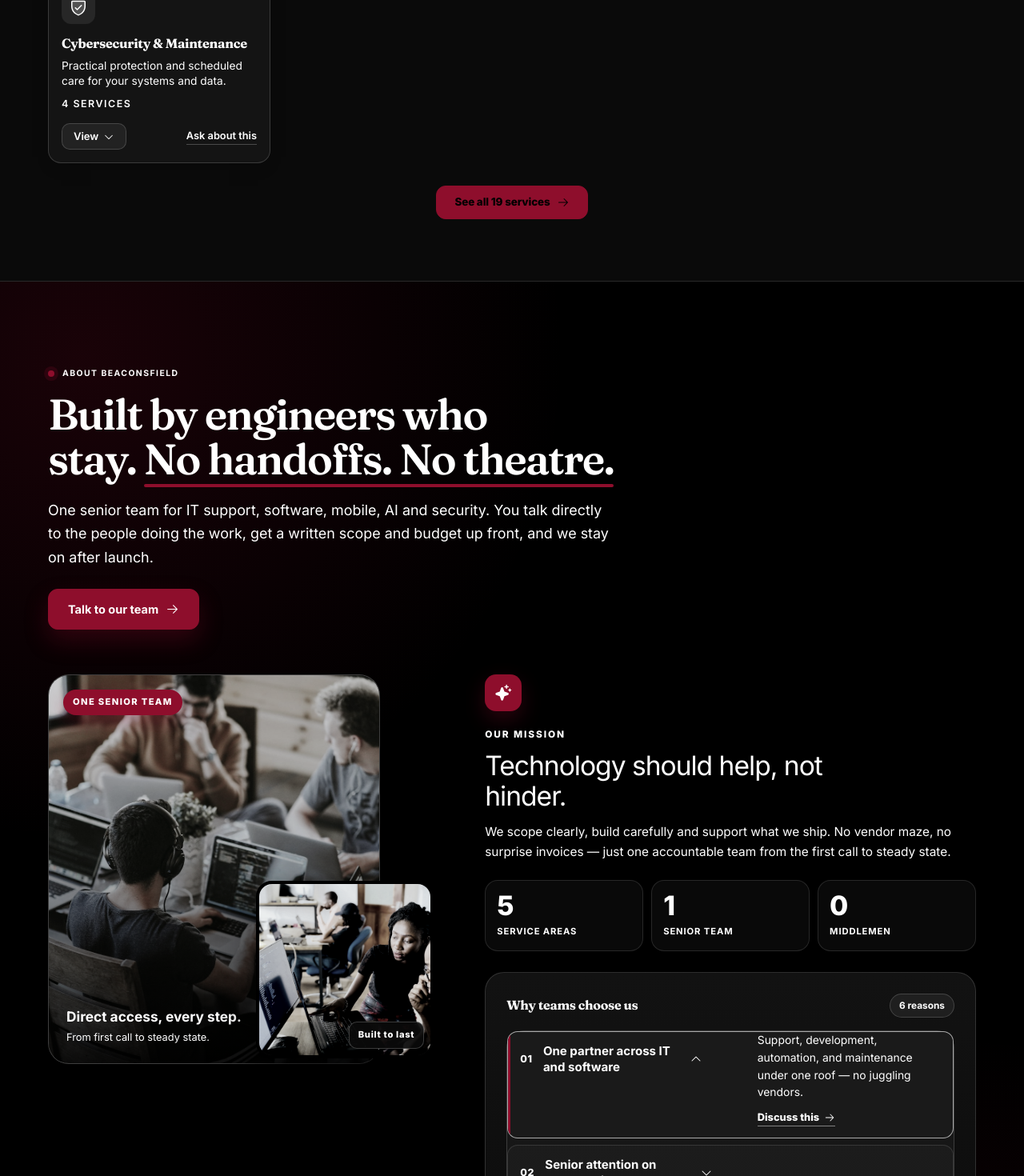
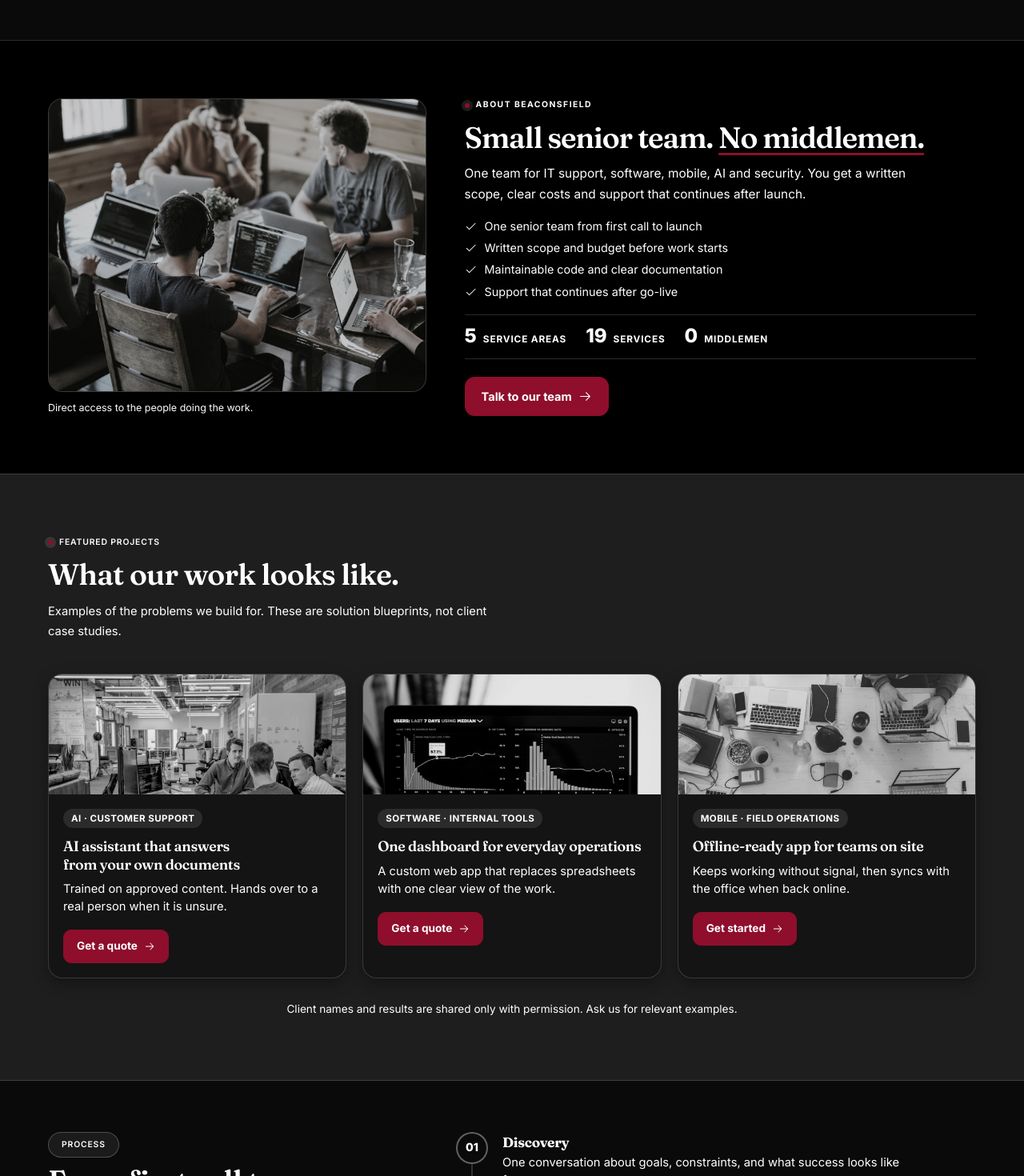
Before and after one commit to IqraMalik99/becon-field, a React (Vite) app: page / in a window 1280 px wide. Shown: the part 1320-2790 px from the top of the page at 80% size. Built offline with nearby package versions, Linux system fonts and the light colour scheme.

Commit message:
refine: compact about section and four compact service cards

```diff
--- a/src/components/sections/AboutSection.jsx
+++ b/src/components/sections/AboutSection.jsx
@@ -1,81 +1,88 @@
-import { useState } from 'react'
 import { ArrowRight } from '@phosphor-icons/react/dist/csr/ArrowRight'
-import { CaretDown } from '@phosphor-icons/react/dist/csr/CaretDown'
-import { Sparkle } from '@phosphor-icons/react/dist/csr/Sparkle'
+import { Check } from '@phosphor-icons/react/dist/csr/Check'
 import Reveal from '../Reveal.jsx'
 import { useConsultation } from '../../context/consultationContext.js'
-import { whyUs } from '../../data/site.js'
 
-/* Inline CSS: photo-led split layout, red accents, bright white text */
+const points = [
+  'One senior team from first call to launch',
+  'Written scope and budget before work starts',
+  'Maintainable code and clear documentation',
+  'Support that continues after go-live',
+]
+
+/* Inline CSS: compact, flat, photo-led About section with bright white text */
 const css = `
 .about-section {
-  position: relative;
-  overflow: hidden;
-  padding: clamp(64px, 8vw, 112px) 0;
+  padding: clamp(48px, 6vw, 72px) 0;
   color: var(--white);
   background: #000000;
   border-top: 1px solid var(--line-light);
-  isolation: isolate;
 }
-.about-section::before {
-  content: '';
-  position: absolute;
-  inset: 0;
-  z-index: -1;
-  background:
-    radial-gradient(circle at 8% 6%, rgba(142, 14, 44, 0.18), transparent 32%),
-    radial-gradient(circle at 94% 94%, rgba(196, 18, 58, 0.1), transparent 28%);
+.about-section__grid {
+  display: grid;
+  grid-template-columns: minmax(0, 0.85fr) minmax(0, 1.15fr);
+  gap: clamp(24px, 4vw, 48px);
+  align-items: center;
 }
 
-.about-head { max-width: 54rem; margin-bottom: clamp(32px, 5vw, 56px); }
-.about-section .eyebrow {
+.about-media img {
+  display: block;
+  width: 100%;
+  height: 100%;
+  object-fit: cover;
+  filter: grayscale(72%) contrast(1.05);
+  transition: filter 0.4s ease, transform 0.5s ease;
+}
+.about-media__frame {
+  overflow: hidden;
+  aspect-ratio: 4 / 3.1;
+  background: var(--surface-2);
+  border: 1px solid var(--line-light);
+  border-radius: 18px;
+}
+.about-media:hover img { filter: grayscale(0%); transform: scale(1.03); }
+.about-media__caption { margin: 10px 0 0; color: var(--white); font-size: 0.78rem; }
+
+.about-copy .eyebrow { color: var(--white); font-weight: 700; letter-spacing: 0.14em; text-transform: uppercase; }
+.about-copy .eyebrow__dot { background: var(--red); }
+.about-copy h2 {
+  margin: 10px 0 12px;
+  color: var(--white);
+  font-size: clamp(1.6rem, 3vw, 2.3rem);
+  line-height: 1.1;
+  letter-spacing: -0.03em;
+}
+.about-copy .text-accent-bright {
+  color: var(--white);
+  text-decoration: underline;
+  text-decoration-color: var(--red);
+  text-decoration-thickness: 3px;
+  text-underline-offset: 6px;
+}
+.about-copy__lead { max-width: 36rem; margin: 0; color: var(--white); font-size: 0.96rem; line-height: 1.65; }
+
+.about-points { display: grid; gap: 7px; margin: 18px 0 0; padding: 0; list-style: none; }
+.about-points li { display: flex; align-items: flex-start; gap: 10px; color: var(--white); font-size: 0.9rem; line-height: 1.4; }
+.about-points svg { flex: none; margin-top: 2px; color: var(--white); }
+
+.about-stats {
+  display: flex;
+  flex-wrap: wrap;
+  gap: 24px;
+  margin: 18px 0 22px;
+  padding: 14px 0;
+  border-top: 1px solid var(--line-light);
+  border-bottom: 1px solid var(--line-light);
+}
+.about-stat { display: flex; align-items: baseline; gap: 8px; }
+.about-stat__num { color: var(--white); font-size: 1.5rem; font-weight: 800; line-height: 1; }
+.about-stat__label { color: var(--white); font-size: 0.74rem; font-weight: 700; letter-spacing: 0.07em; text-transform: uppercase; }
+
+.about-cta {
   display: inline-flex;
   align-items: center;
-  gap: 10px;
-  margin: 0 0 16px;
-  color: var(--white);
-  font-weight: 700;
-  letter-spacing: 0.14em;
-  text-transform: uppercase;
-}
-.about-section .eyebrow__dot {
-  width: 8px;
-  height: 8px;
-  background: var(--red);
-  border-radius: 50%;
-  box-shadow: 0 0 0 5px rgba(142, 14, 44, 0.18);
-}
-.about-section h2 {
-  margin: 0;
-  color: var(--white);
-  font-size: clamp(2rem, 4.4vw, 3.35rem);
-  line-height: 1.04;
-  letter-spacing: -0.035em;
-}
-.about-section .text-accent-bright { position: relative; display: inline-block; color: var(--white); }
-.about-section .text-accent-bright::after {
-  content: '';
-  position: absolute;
-  left: 0;
-  right: 0;
-  bottom: -6px;
-  height: 4px;
-  background: var(--red);
-  border-radius: 999px;
-}
-.about-head__lead {
-  max-width: 44rem;
-  margin: 20px 0 0;
-  color: var(--white);
-  font-size: clamp(1rem, 1.6vw, 1.12rem);
-  line-height: 1.65;
-}
-.about-head__cta {
-  display: inline-flex;
-  align-items: center;
-  gap: 9px;
-  margin-top: 24px;
-  padding: 13px 24px;
+  gap: 8px;
+  padding: 12px 20px;
   color: var(--white);
   font: inherit;
   font-weight: 700;
@@ -83,309 +90,75 @@ const css = `
   border: 1px solid var(--red);
   border-radius: 12px;
   cursor: pointer;
-  box-shadow: 0 14px 30px rgba(142, 14, 44, 0.28);
   transition: background 0.18s ease, transform 0.18s ease, gap 0.18s ease;
 }
-.about-head__cta:hover { background: var(--red-hover); border-color: var(--red-hover); transform: translateY(-2px); gap: 13px; }
+.about-cta:hover { background: var(--red-hover); border-color: var(--red-hover); transform: translateY(-2px); gap: 12px; }
 
-.about-section__grid {
-  display: grid;
-  grid-template-columns: minmax(0, 0.88fr) minmax(0, 1.12fr);
-  gap: clamp(28px, 5vw, 64px);
-  align-items: start;
-}
-
-/* Photo collage */
-.about-media { position: relative; min-height: clamp(380px, 42vw, 520px); }
-.about-media__primary {
-  position: relative;
-  overflow: hidden;
-  width: 86%;
-  aspect-ratio: 4 / 4.7;
-  background: var(--surface-2);
-  border: 1px solid rgba(255, 255, 255, 0.18);
-  border-radius: 26px;
-}
-.about-media__primary img,
-.about-media__secondary img {
-  display: block;
-  width: 100%;
-  height: 100%;
-  object-fit: cover;
-  transition: filter 0.45s ease, transform 0.55s ease;
-}
-.about-media__primary img { filter: grayscale(62%) contrast(1.06); }
-.about-media__secondary img { filter: grayscale(78%) contrast(1.08); }
-.about-media:hover .about-media__primary img,
-.about-media:hover .about-media__secondary img { filter: grayscale(0%); transform: scale(1.035); }
-.about-media__primary::after {
-  content: '';
-  position: absolute;
-  inset: 0;
-  background: linear-gradient(to top, rgba(0, 0, 0, 0.88), transparent 58%);
-}
-.about-media__badge {
-  position: absolute;
-  top: 18px;
-  left: 18px;
-  z-index: 2;
-  padding: 7px 12px;
-  color: var(--white);
-  font-size: 0.7rem;
-  font-weight: 800;
-  letter-spacing: 0.12em;
-  text-transform: uppercase;
-  background: var(--red);
-  border-radius: 999px;
-  box-shadow: 0 8px 22px rgba(142, 14, 44, 0.3);
-}
-.about-media__caption { position: absolute; left: 22px; right: 22px; bottom: 22px; z-index: 2; }
-.about-media__caption strong { display: block; color: var(--white); font-size: 1.08rem; line-height: 1.25; }
-.about-media__caption span { display: block; margin-top: 5px; color: var(--white); font-size: 0.8rem; }
-.about-media__secondary {
-  position: absolute;
-  right: 0;
-  bottom: 40px;
-  z-index: 3;
-  overflow: hidden;
-  width: 46%;
-  aspect-ratio: 1 / 1;
-  background: var(--surface-2);
-  border: 4px solid #000000;
-  border-radius: 20px;
-  box-shadow: 0 24px 54px rgba(0, 0, 0, 0.65);
-}
-.about-media__tag {
-  position: absolute;
-  right: 8px;
-  bottom: 8px;
-  z-index: 4;
-  padding: 7px 11px;
-  color: var(--white);
-  font-size: 0.7rem;
-  font-weight: 800;
-  letter-spacing: 0.06em;
-  background: rgba(10, 10, 10, 0.92);
-  border: 1px solid rgba(255, 255, 255, 0.2);
-  border-radius: 10px;
-}
-
-/* Mission + reasons */
-.about-copy__mark {
-  display: grid;
-  place-items: center;
-  width: 46px;
-  height: 46px;
-  margin-bottom: 20px;
-  color: var(--white);
-  background: var(--red);
-  border-radius: 14px;
-  box-shadow: 0 10px 26px rgba(142, 14, 44, 0.3);
-}
-.about-copy__label {
-  margin: 0 0 10px;
-  color: var(--white);
-  font-size: 0.74rem;
-  font-weight: 800;
-  letter-spacing: 0.16em;
-  text-transform: uppercase;
-}
-.about-copy__title {
-  margin: 0;
-  max-width: 24ch;
-  color: var(--white);
-  font-size: clamp(1.5rem, 2.7vw, 2.1rem);
-  line-height: 1.14;
-  letter-spacing: -0.03em;
-}
-.about-copy__body {
-  margin: 14px 0 0;
-  color: var(--white);
-  font-size: 0.96rem;
-  line-height: 1.62;
-}
-.about-stats {
-  display: grid;
-  grid-template-columns: repeat(3, minmax(0, 1fr));
-  gap: 10px;
-  margin: 22px 0 26px;
-}
-.about-stat {
-  padding: 14px;
-  background: rgba(255, 255, 255, 0.035);
-  border: 1px solid rgba(255, 255, 255, 0.12);
-  border-radius: 16px;
-}
-.about-stat__num { display: block; color: var(--white); font-size: clamp(1.6rem, 3vw, 2.1rem); font-weight: 800; line-height: 1; }
-.about-stat__label { display: block; margin-top: 7px; color: var(--white); font-size: 0.7rem; font-weight: 700; letter-spacing: 0.08em; text-transform: uppercase; }
-
-.about-reasons {
-  padding: clamp(18px, 2.4vw, 26px);
-  background: linear-gradient(180deg, rgba(20, 20, 20, 0.9), rgba(10, 10, 10, 0.9));
-  border: 1px solid rgba(255, 255, 255, 0.14);
-  border-radius: 24px;
-}
-.about-reasons__head { display: flex; align-items: center; justify-content: space-between; gap: 16px; margin-bottom: 16px; }
-.about-reasons__head h3 { margin: 0; color: var(--white); font-size: 1rem; font-weight: 800; }
-.about-reasons__count { padding: 5px 11px; color: var(--white); font-size: 0.74rem; font-weight: 700; background: rgba(255, 255, 255, 0.06); border: 1px solid rgba(255, 255, 255, 0.16); border-radius: 999px; }
-.about-section__list { display: grid; gap: 8px; margin: 0; padding: 0; list-style: none; }
-.about-item {
-  position: relative;
-  overflow: hidden;
-  background: rgba(255, 255, 255, 0.025);
-  border: 1px solid rgba(255, 255, 255, 0.12);
-  border-radius: 13px;
-  transition: border-color 0.2s ease, background 0.2s ease, transform 0.2s ease;
-}
-.about-item:hover { border-color: rgba(255, 255, 255, 0.55); transform: translateX(3px); }
-.about-item.is-open { background: #1a1a1a; border-color: rgba(255, 255, 255, 0.62); }
-.about-item.is-open::before { content: ''; position: absolute; inset: 0 auto 0 0; width: 3px; background: var(--red); }
-.about-item__trigger { display: flex; align-items: center; gap: 13px; width: 100%; padding: 14px 15px; color: var(--white); font: inherit; text-align: left; background: transparent; border: 0; cursor: pointer; }
-.about-item__num { flex-shrink: 0; color: var(--white); font-size: 0.78rem; font-weight: 800; letter-spacing: 0.06em; }
-.about-item__title { flex: 1; color: var(--white); font-size: 0.94rem; font-weight: 700; line-height: 1.3; }
-.about-item__caret { flex-shrink: 0; color: var(--white); transition: transform 0.22s ease; }
-.about-item.is-open .about-item__caret { transform: rotate(180deg); }
-.about-item__panel { display: grid; grid-template-rows: 0fr; transition: grid-template-rows 0.26s ease; }
-.about-item.is-open .about-item__panel { grid-template-rows: 1fr; }
-.about-item__panel-inner { overflow: hidden; }
-.about-item__panel p { margin: 0; padding: 0 15px 7px 42px; color: var(--white); font-size: 0.87rem; line-height: 1.55; }
-.about-item__link { display: inline-flex; align-items: center; gap: 6px; margin: 0 0 14px 42px; padding: 0; color: var(--white); font: inherit; font-size: 0.8rem; font-weight: 800; background: transparent; border: 0; border-bottom: 1px solid rgba(255, 255, 255, 0.45); cursor: pointer; transition: gap 0.18s ease, border-color 0.18s ease; }
-.about-item__link:hover { gap: 10px; border-bottom-color: var(--white); }
-
-@media (max-width: 960px) {
+@media (max-width: 860px) {
   .about-section__grid { grid-template-columns: 1fr; }
-  .about-head { margin-bottom: 32px; }
-  .about-media { min-height: 440px; }
-}
-@media (max-width: 560px) {
-  .about-media { min-height: 380px; }
-  .about-media__primary { width: 90%; }
-  .about-media__secondary { width: 48%; bottom: 32px; }
-  .about-stats { grid-template-columns: 1fr; }
-  .about-item__panel p, .about-item__link { padding-left: 15px; margin-left: 0; }
+  .about-media__frame { aspect-ratio: 16 / 9; }
 }
 `
 
 export default function AboutSection() {
   const { openConsultation } = useConsultation()
-  const [open, setOpen] = useState(0)
 
   return (
     <section className="section about-section" id="about" aria-labelledby="about-heading">
       <style>{css}</style>
-      <div className="container">
-        <Reveal className="about-head">
+      <div className="container about-section__grid">
+        <Reveal className="about-media">
+          <div className="about-media__frame">
+            <img
+              src="/images/about-team.jpg"
+              alt="Senior team collaborating around a table"
+              decoding="async"
+            />
+          </div>
+          <p className="about-media__caption">Direct access to the people doing the work.</p>
+        </Reveal>
+
+        <Reveal className="about-copy" delay={80}>
           <p className="eyebrow">
             <span className="eyebrow__dot" aria-hidden="true" />
             About Beaconsfield
           </p>
           <h2 id="about-heading">
-            Built by engineers who stay.{' '}
-            <span className="text-accent-bright">No handoffs. No theatre.</span>
+            Small senior team. <span className="text-accent-bright">No middlemen.</span>
           </h2>
-          <p className="about-head__lead">
-            One senior team for IT support, software, mobile, AI and security. You talk directly to
-            the people doing the work, get a written scope and budget up front, and we stay on after
-            launch.
+          <p className="about-copy__lead">
+            One team for IT support, software, mobile, AI and security. You get a written scope,
+            clear costs and support that continues after launch.
           </p>
-          <button type="button" className="about-head__cta" onClick={() => openConsultation()}>
-            Talk to our team <ArrowRight size={17} aria-hidden="true" />
-          </button>
-        </Reveal>
 
-        <div className="about-section__grid">
-          <Reveal className="about-media">
-            <div className="about-media__primary">
-              <img
-                src="/images/about-team.jpg"
-                alt="Senior team collaborating around a table"
-                decoding="async"
-              />
-              <span className="about-media__badge">One senior team</span>
-              <div className="about-media__caption">
-                <strong>Direct access, every step.</strong>
-                <span>From first call to steady state.</span>
-              </div>
-            </div>
-            <div className="about-media__secondary">
-              <img
-                src="/images/about-work.jpg"
-                alt="Engineers working together on a project"
-                decoding="async"
-              />
-              <span className="about-media__tag">Built to last</span>
-            </div>
-          </Reveal>
+          <ul className="about-points">
+            {points.map((point) => (
+              <li key={point}>
+                <Check size={15} aria-hidden="true" />
+                {point}
+              </li>
+            ))}
+          </ul>
 
-          <div className="about-copy-wrap">
-            <Reveal className="about-copy">
-              <span className="about-copy__mark" aria-hidden="true">
-                <Sparkle size={22} weight="fill" />
-              </span>
-              <p className="about-copy__label">Our mission</p>
-              <p className="about-copy__title">Technology should help, not hinder.</p>
-              <p className="about-copy__body">
-                We scope clearly, build carefully and support what we ship. No vendor maze, no
-                surprise invoices — just one accountable team from the first call to steady state.
-              </p>
           <div className="about-stats">
             <div className="about-stat">
               <span className="about-stat__num">5</span>
               <span className="about-stat__label">Service areas</span>
             </div>
             <div className="about-stat">
-                  <span className="about-stat__num">1</span>
-                  <span className="about-stat__label">Senior team</span>
+              <span className="about-stat__num">19</span>
+              <span className="about-stat__label">Services</span>
             </div>
             <div className="about-stat">
               <span className="about-stat__num">0</span>
               <span className="about-stat__label">Middlemen</span>
             </div>
           </div>
+
+          <button type="button" className="about-cta" onClick={() => openConsultation()}>
+            Talk to our team <ArrowRight size={17} aria-hidden="true" />
+          </button>
         </Reveal>
-
-            <Reveal className="about-reasons" delay={80}>
-              <div className="about-reasons__head">
-                <h3>Why teams choose us</h3>
-                <span className="about-reasons__count">{whyUs.length} reasons</span>
-              </div>
-              <ul className="about-section__list">
-                {whyUs.map((item, index) => {
-                  const isOpen = open === index
-                  return (
-                    <li className={`about-item${isOpen ? ' is-open' : ''}`} key={item.title}>
-                      <button
-                        type="button"
-                        className="about-item__trigger"
-                        aria-expanded={isOpen}
-                        aria-controls={`about-panel-${index}`}
-                        onClick={() => setOpen(isOpen ? -1 : index)}
-                      >
-                        <span className="about-item__num" aria-hidden="true">
-                          {String(index + 1).padStart(2, '0')}
-                        </span>
-                        <span className="about-item__title">{item.title}</span>
-                        <CaretDown className="about-item__caret" size={16} aria-hidden="true" />
-                      </button>
-                      <div className="about-item__panel" id={`about-panel-${index}`}>
-                        <div className="about-item__panel-inner">
-                          <p>{item.text}</p>
-                          <button
-                            type="button"
-                            className="about-item__link"
-                            onClick={() => openConsultation({ details: item.title })}
-                          >
-                            Discuss this <ArrowRight size={14} aria-hidden="true" />
-                          </button>
-                        </div>
-                      </div>
-                    </li>
-                  )
-                })}
-              </ul>
-            </Reveal>
-          </div>
-        </div>
       </div>
     </section>
   )
--- a/src/components/sections/HomeServices.jsx
+++ b/src/components/sections/HomeServices.jsx
@@ -25,16 +25,16 @@ const css = `
 .onepage-services .section-head__text { margin: 0; color: var(--ink-soft); font-size: 1rem; line-height: 1.55; }
 
 /* ---- Category cards ---- */
-.svc-cats { display: grid; grid-template-columns: repeat(4, minmax(0, 1fr)); gap: 16px; }
+.svc-cats { display: grid; grid-template-columns: repeat(4, minmax(0, 1fr)); gap: 12px; max-width: 1120px; margin: 0 auto; }
 .svc-cat {
   position: relative;
   display: flex;
   flex-direction: column;
-  gap: 8px;
-  padding: 18px 16px 16px;
+  gap: 6px;
+  padding: 14px 13px;
   background: var(--surface-2);
   border: 1px solid var(--line-light);
-  border-radius: 16px;
+  border-radius: 14px;
   transition: transform 0.18s ease, box-shadow 0.18s ease, border-color 0.18s ease;
 }
 .svc-cat:hover { transform: translateY(-3px); border-color: rgba(200, 200, 200, 0.5); box-shadow: 0 14px 30px rgba(0, 0, 0, 0.35); }
@@ -42,24 +42,24 @@ const css = `
 .svc-cat__icon {
   display: grid;
   place-items: center;
-  width: 42px;
-  height: 42px;
+  width: 36px;
+  height: 36px;
   color: var(--silver);
   background: rgba(200, 200, 200, 0.1);
-  border-radius: 12px;
+  border-radius: 11px;
 }
-.svc-cat__name { margin: 6px 0 0; color: var(--ink); font-size: 1.02rem; font-weight: 700; line-height: 1.25; }
+.svc-cat__name { margin: 4px 0 0; color: var(--ink); font-size: 0.94rem; font-weight: 700; line-height: 1.25; }
 .svc-cat__text {
   margin: 0;
   color: var(--ink-soft);
-  font-size: 0.86rem;
-  line-height: 1.45;
+  font-size: 0.8rem;
+  line-height: 1.4;
   display: -webkit-box;
   -webkit-line-clamp: 2;
   -webkit-box-orient: vertical;
   overflow: hidden;
 }
-.svc-cat__meta { margin: 0; color: var(--silver); font-size: 0.78rem; font-weight: 600; }
+.svc-cat__meta { margin: 0; color: var(--silver); font-size: 0.72rem; font-weight: 600; }
 .svc-cat__actions { display: flex; align-items: center; justify-content: space-between; gap: 8px; margin-top: auto; padding-top: 6px; }
 .svc-cat .svc-view {
   display: inline-flex;
@@ -142,10 +142,14 @@ const css = `
 .svc-all__note { margin: 0; color: var(--ink-soft); font-size: 0.9rem; }
 
 @media (max-width: 1100px) {
+  .sp-grid { grid-template-columns: repeat(3, minmax(0, 1fr)); }
+}
+@media (max-width: 900px) {
   .svc-cats, .sp-grid { grid-template-columns: repeat(2, minmax(0, 1fr)); }
 }
-@media (max-width: 560px) {
-  .svc-cats, .sp-grid { grid-template-columns: 1fr; }
+@media (max-width: 420px) {
+  .svc-cats { gap: 10px; }
+  .sp-grid { grid-template-columns: 1fr; }
 }
 `
 
@@ -176,7 +180,7 @@ export default function HomeServices() {
         </div>
 
         <div className="svc-cats">
-          {serviceCategories.map((category) => {
+          {serviceCategories.slice(0, 4).map((category) => {
             const isOpen = active === category.slug
             return (
               <article
```
Also changed, not shown: public/images/about-work.jpg (deleted). Lines whose indentation alone changed are shown as unchanged.
